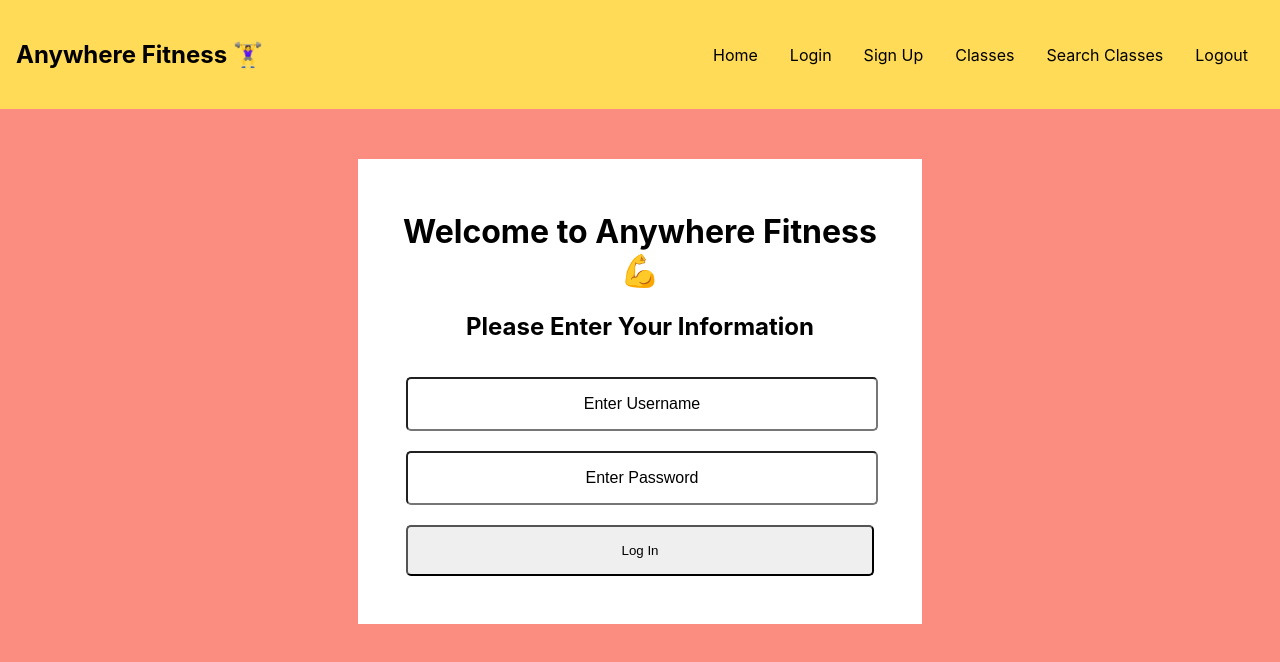
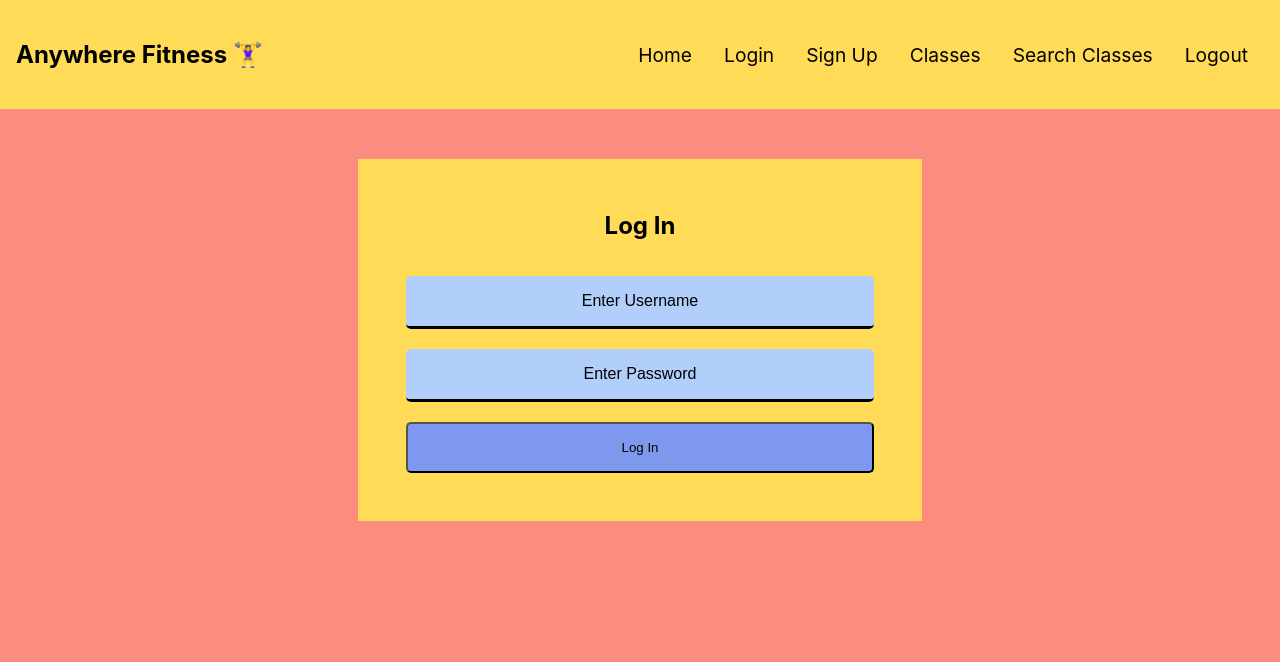
Before and after one commit to ft-anywhere-fitness-09/front-end, a React (Create React App) app in the folder fitness/: page /login in a window 1280 px wide. Shown: the top 662 px of the page. Built offline with nearby package versions, Linux system fonts and the light colour scheme.

Commit message:
fixed the sigup form

```diff
--- a/fitness/src/components/Header.js
+++ b/fitness/src/components/Header.js
@@ -52,9 +52,12 @@ const MenuStyle = styled.ul`
     padding: 0.3rem 1rem;
 
     a {
-      text-decoration: none;
+      text-decoration: wavy;
       color: black;
-      font-size: 1em;
+      font-size: 1.2em;
+    }
+    a:hover {
+      color: #6298e4;
     }
   }
 `;
--- a/fitness/src/components/Login.js
+++ b/fitness/src/components/Login.js
@@ -5,8 +5,8 @@ const Login = () => {
   return (
     <ComponentContainer>
       <ModalContainer>
-        <h1>Welcome to Anywhere Fitness 💪</h1>
-        <h2>Please Enter Your Information </h2>
+        {/* <h1>Welcome to Anywhere Fitness 💪</h1> */}
+        <h2>Log In </h2>
 
         <FormGroup className="log-in">
           <Input name="username" placeholder="Enter Username" type="text" />
@@ -32,7 +32,7 @@ const ComponentContainer = styled.div`
 
 const ModalContainer = styled.div`
   width: 500px;
-  background: white;
+  background: #ffdb58;
   padding: 2rem;
   text-align: center;
 `;
@@ -42,14 +42,19 @@ const FormGroup = styled.form`
 `;
 
 const Input = styled.input`
+  border: none;
+  border-bottom: solid black 3px;
   border-radius: 5px;
+  background-color: #b1cffa;
   font-size: 1rem;
   padding: 1rem 0;
   width: 100%;
 `;
 
 const Button = styled.button`
+  background-color: #7d98ec;
   border-radius: 5px;
+
   padding: 1rem;
   width: 100%;
 `;
--- a/fitness/src/components/SignUp.js
+++ b/fitness/src/components/SignUp.js
@@ -8,10 +8,11 @@ const Signup = () => {
         <h1>Sign Up for our Classes 💪</h1>
         <h2>Select </h2>
         <FormGroup className="sign-up">
-          <label>Client</label>
-          <Input type="radio" />
-          <label>Instructor</label>
-          <Input type="radio" />
+          <label>Role: </label>
+          <select>
+            <option value={"client"}>Client</option>
+            <option value={"instructor"}>Instructor</option>
+          </select>
 
           <Input name="email" placeholder="Enter email" type="email" />
           <br />
--- a/fitness/src/index.css
+++ b/fitness/src/index.css
@@ -18,6 +18,6 @@ code {
   font-size: medium;
 }
 
-.force-opaque::placeholder {
+::placeholder {
   opacity: 1;
 }
```
